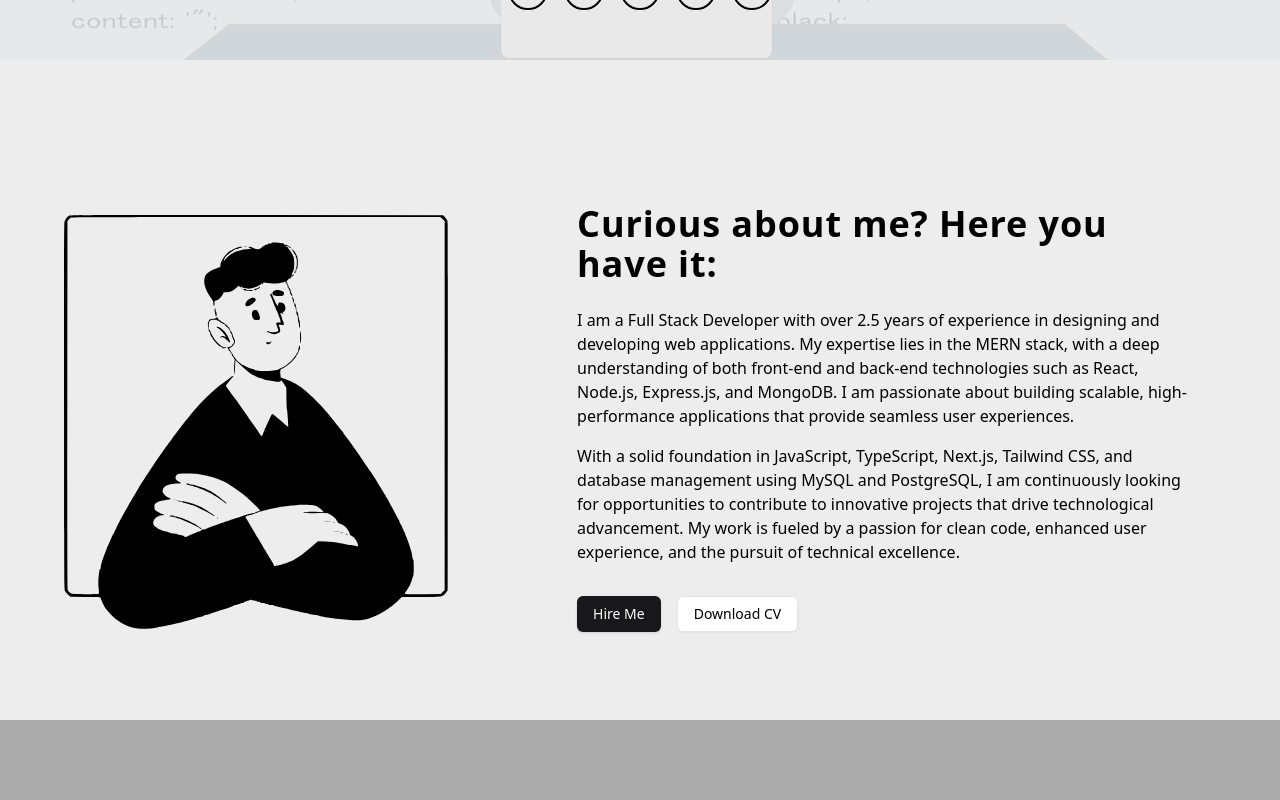
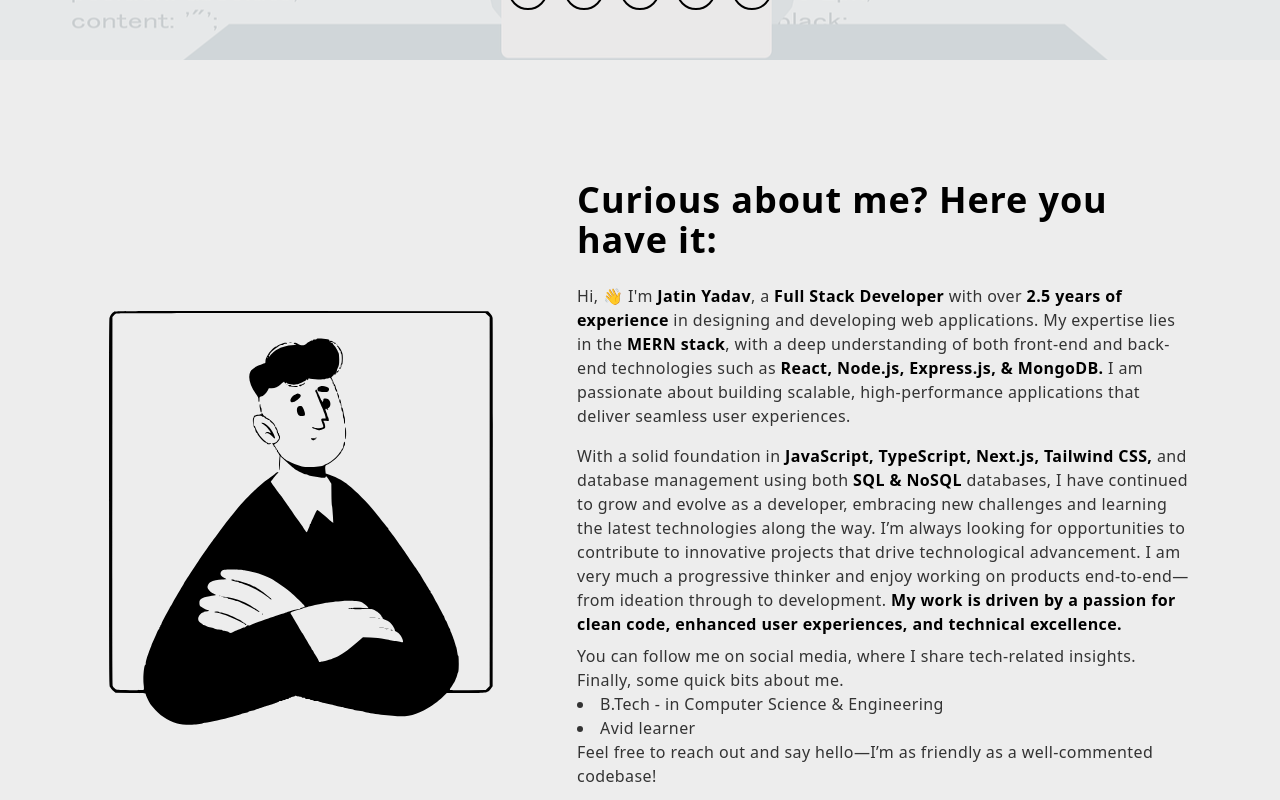
Before and after one commit to jatin-yadav/developer-portfolio-, a React (Vite) app: page / in a window 1280 px wide. Shown: the part 740-1540 px from the top of the page. Built offline with nearby package versions, Linux system fonts and the light colour scheme.

Commit message:
About me content

```diff
--- a/src/components/Footer.tsx
+++ b/src/components/Footer.tsx
@@ -12,19 +12,19 @@ const Footer = () => {
                 <div className='py-4'>
                     <p>You may also find me on these platforms!</p>
                     <div className="py-4 flex justify-center items-center gap-4 w-full">
-                        <a href="#_" target="_blank" className={`border-2 ${theme === "dark" ? "bg-primary border-background-1" : "border-primary"} rounded-full  h-10 w-10 flex justify-center items-center`}>
+                        <a href="https://x.com/scriptwithjatin" target="_blank" className={`border-2 ${theme === "dark" ? "bg-primary border-background-1" : "border-primary"} rounded-full  h-10 w-10 flex justify-center items-center`}>
                             <img src={twitterIcon} alt='icon' height={20} width={20} />
                         </a>
-                        <a href="#_" target="_blank" className={`border-2 ${theme === "dark" ? "bg-primary border-background-1" : "border-primary"} rounded-full  h-10 w-10 flex justify-center items-center`}>
+                        <a href="https://www.linkedin.com/in/scriptwithjatin" target="_blank" className={`border-2 ${theme === "dark" ? "bg-primary border-background-1" : "border-primary"} rounded-full  h-10 w-10 flex justify-center items-center`}>
                             <img src={linkedInIcon} alt='icon' height={20} width={20} />
                         </a>
-                        <a href="#_" target="_blank" className={`border-2 ${theme === "dark" ? "bg-primary border-background-1" : "border-primary"} rounded-full  h-10 w-10 flex justify-center items-center`}>
+                        <a href="https://github.com/jatin-yadav" target="_blank" className={`border-2 ${theme === "dark" ? "bg-primary border-background-1" : "border-primary"} rounded-full  h-10 w-10 flex justify-center items-center`}>
                             <img src={githubIcon} alt='icon' height={20} width={20} />
                         </a>
-                        <a href="#_" target="_blank" className={`border-2 ${theme === "dark" ? "bg-primary border-background-1" : "border-primary"} rounded-full  h-10 w-10 flex justify-center items-center`}>
+                        <a href="https://leetcode.com/u/jatin-yadav/" target="_blank" className={`border-2 ${theme === "dark" ? "bg-primary border-background-1" : "border-primary"} rounded-full  h-10 w-10 flex justify-center items-center`}>
                             <img src={leetCodeIcon} alt='icon' height={20} width={20} />
                         </a>
-                        <a href="#_" target="_blank" className={`border-2 ${theme === "dark" ? "bg-primary border-background-1" : "border-primary"} rounded-full  h-10 w-10 flex justify-center items-center`}>
+                        <a href="#contact" className={`border-2 ${theme === "dark" ? "bg-primary border-background-1" : "border-primary"} rounded-full  h-10 w-10 flex justify-center items-center`}>
                             <img src={emailIcon} alt='icon' height={20} width={20} />
                         </a>
                     </div>
--- a/src/index.css
+++ b/src/index.css
@@ -16,16 +16,18 @@
   --color-primary: 0deg 0% 0%;
   --color-secondary: 0deg 0% 67%;
   --color-accent1: 0deg 0% 58%;
+  --color-accent2: 0deg 0% 20%;
 }
 
 @media (prefers-color-scheme: dark) {
   :root {
     --color-text: 0deg 0% 100%;
     --color-background1: 0deg 0% 7%;
-  --color-background2: 0deg 0% 0%;
+    --color-background2: 0deg 0% 0%;
     --color-primary: 0deg 0% 100%;
     --color-secondary: 0deg 0% 33%;
     --color-accent1: 0deg 0% 42%;
+    --color-accent2: 0deg 0% 65%;
   }
 }
 
@@ -36,6 +38,7 @@
   --color-primary: 0deg 0% 0%;
   --color-secondary: 0deg 0% 67%;
   --color-accent1: 0deg 0% 58%;
+  --color-accent2: 0deg 0% 20%;
 }
 
 .dark {
@@ -45,6 +48,7 @@
   --color-primary: 0deg 0% 100%;
   --color-secondary: 0deg 0% 33%;
   --color-accent1: 0deg 0% 42%;
+  --color-accent2: 0deg 0% 65%;
 }
 
 @layer base {
--- a/src/pages/About.tsx
+++ b/src/pages/About.tsx
@@ -10,18 +10,25 @@ const About = () => {
     const theme = useRecoilValue(themesAtom)
     return (
         <section id='about'>
-            <div className={`${styles.paddingX} ${styles.paddingY} bg-background-1 flex flex-col items-center justify-center text-content`}>
-                <div className="max-w-7xl flex flex-col sm:flex-row justify-center items-center  pt-16 gap-4">
-                    <div className="w-full lg:w-5/12">
+            <div className={`${styles.paddingX} ${styles.paddingY} bg-background-1 flex flex-col items-center justify-center`}>
+                <div className="max-w-7xl flex flex-col lg:flex-row justify-center items-center  pt-10 gap-4">
+                    <div className="w-full lg:w-5/12 flex justify-center">
                         <div className={`${theme === 'dark' ? 'bg-primary' : ""} rounded-md w-96`}>
                             <img src={aboutImg} alt="aboutImg" />
                         </div>
                     </div>
-                    <div className="w-full lg:w-7/12 px-6">
+                    <div className="w-full lg:w-7/12 px-6 tracking-wide text-accent-2">
                         {/* <h1 className="text-xl tracking-wide lg:text-start text-center font-bold">About Me</h1> */}
-                        <h1 className="text-4xl tracking-wide font-bold py-4">Curious about me? Here you have it:</h1>
-                        <p className="py-2">I am a Full Stack Developer with over 2.5 years of experience in designing and developing web applications. My expertise lies in the MERN stack, with a deep understanding of both front-end and back-end technologies such as React, Node.js, Express.js, and MongoDB. I am passionate about building scalable, high-performance applications that provide seamless user experiences.</p>
-                        <p className="py-2">With a solid foundation in JavaScript, TypeScript, Next.js, Tailwind CSS, and database management using MySQL and PostgreSQL, I am continuously looking for opportunities to contribute to innovative projects that drive technological advancement. My work is fueled by a passion for clean code, enhanced user experience, and the pursuit of technical excellence.</p>
+                        <h1 className="text-4xl tracking-wide font-bold py-4 text-content">Curious about me? Here you have it:</h1>
+                        <p className="py-2 text-pretty">Hi, 👋 I'm <span className="font-semibold text-content">Jatin Yadav</span>, a <span className="font-semibold text-content">Full Stack Developer </span> with over <span className="font-semibold text-content">2.5 years of experience</span> in designing and developing web applications. My expertise lies in the <span className="font-semibold text-content">MERN stack</span>, with a deep understanding of both front-end and back-end technologies such as <span className="font-semibold text-content">React, Node.js, Express.js, & MongoDB.</span> I am passionate about building scalable, high-performance applications that deliver seamless user experiences.</p>
+                        <p className="py-2 text-pretty">With a solid foundation in <span className="font-semibold text-content">JavaScript, TypeScript, Next.js, Tailwind CSS,</span> and database management using both <span className="font-semibold text-content">SQL & NoSQL</span> databases, I have continued to grow and evolve as a developer, embracing new challenges and learning the latest technologies along the way. I’m always looking for opportunities to contribute to innovative projects that drive technological advancement. I am very much a progressive thinker and enjoy working on products end-to-end—from ideation through to development.<span className="font-semibold text-content"> My work is driven by a passion for clean code, enhanced user experiences, and technical excellence.</span></p>
+                        <p>
+                            You can follow me on social media, where I share tech-related insights.
+                            <ul>Finally, some quick bits about me.</ul>
+                            <li>B.Tech - in Computer Science & Engineering</li>
+                            <li>Avid learner</li>
+                            Feel free to reach out and say hello—I’m as friendly as a well-commented codebase!
+                        </p>
                         <div className="flex gap-4 py-6">
                             <Button>Hire Me</Button>
                             <Button variant={"outline"}>Download CV</Button>
--- a/tailwind.config.js
+++ b/tailwind.config.js
@@ -7,6 +7,7 @@ export default {
       colors: {
         accent: {
           1: "hsl(var(--color-accent1) / <alpha-value>)",
+          2: "hsl(var(--color-accent2) / <alpha-value>)",
         },
         background: {
           1: "hsl(var(--color-background1) / <alpha-value>)",
```
